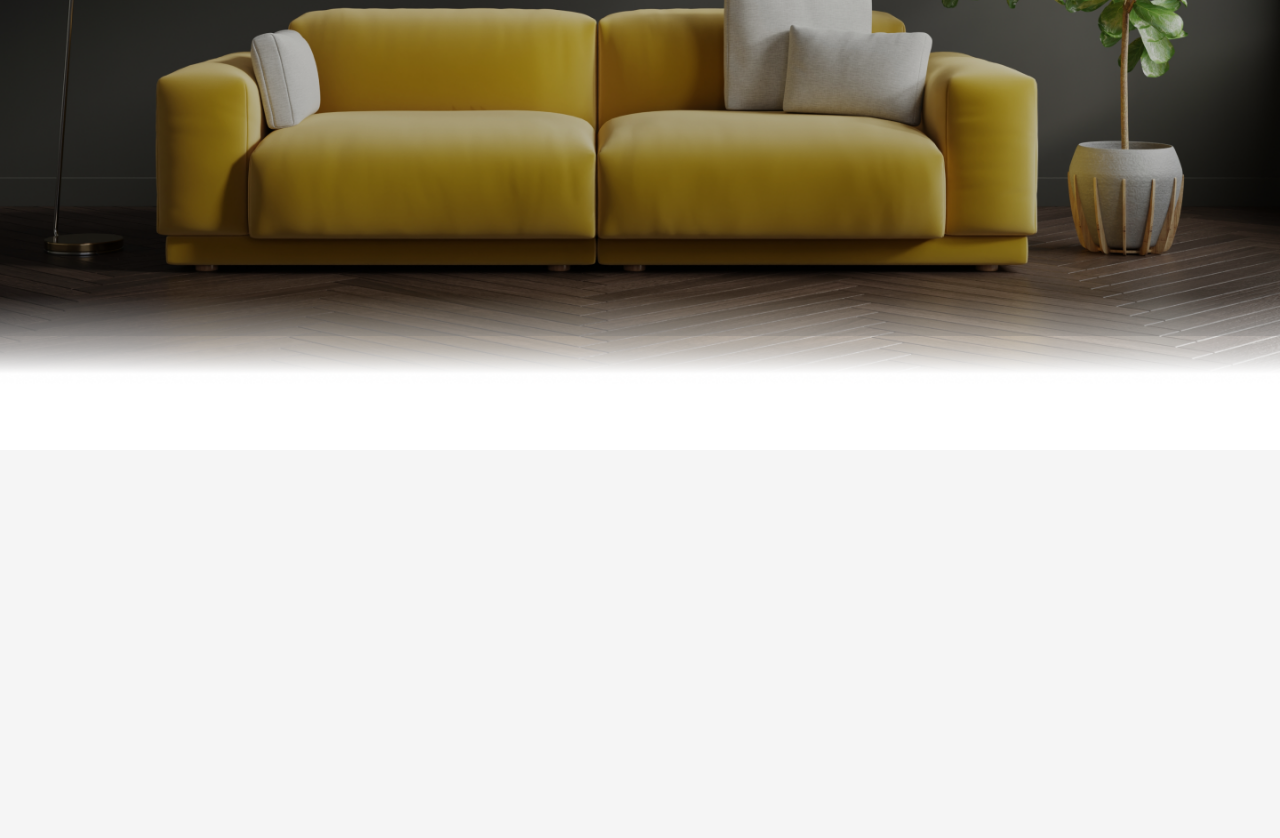
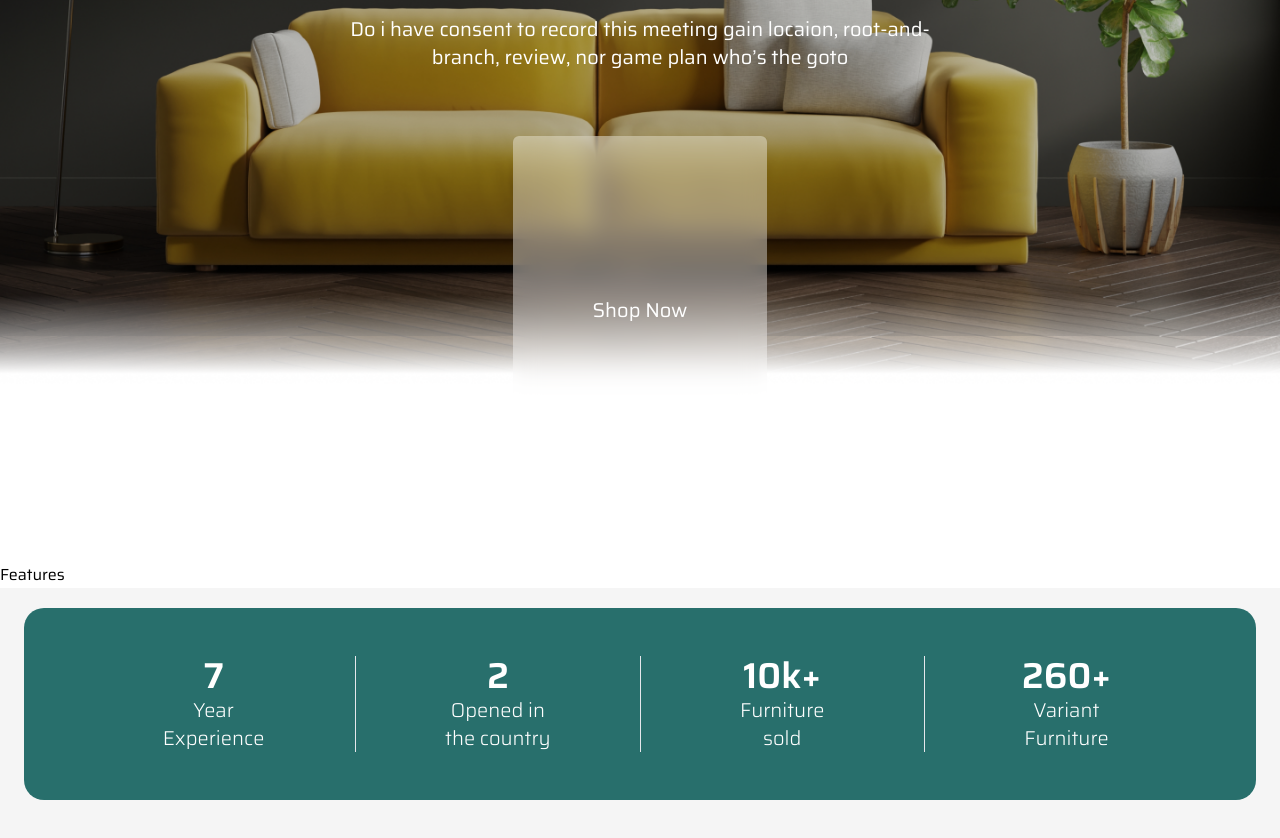
Before and after one commit to Isaiah-Mwinga/Furniture-palace, a React (Create React App) app: page / in a window 1280 px wide. Shown: the part 400-1238 px from the top of the page. Before the commit the page ends 962 px from the top, so only its background shows below. Built offline with nearby package versions, Linux system fonts and the light colour scheme; the HTML template or start-up script is replaced by a standard one.

Commit message:
furniture

```diff
--- a/src/App.js
+++ b/src/App.js
@@ -2,11 +2,13 @@ import React from 'react';
 
 // import components
 import Hero from './components/Hero';
+import Features from './components/Features';
 
 const App = () => {
   return (
     <div className='w-full max-w-[1440px] mx-auto bg-white'>
       <Hero />
+      <Features />
     </div>
   );
 };
--- a/src/components/Hero.js
+++ b/src/components/Hero.js
@@ -2,6 +2,9 @@ import React from 'react';
 
 //import data
 import { hero } from '../data';
+
+//import components
+import Stats from '../components/Stats';
 
 const Hero = () => {
   const {title, subtitle, buttonText} = hero;
@@ -12,6 +15,18 @@ const Hero = () => {
         <h1 className='text-2xl mx-auto font-semibold mb-[30px] lg:text-[64px] lg:leading-tight lg:max-w-[888px]'>
           {title}
         </h1>
+        {/* subtitle*/}
+        <h2 className='mb-[30px] max-w-[627px] mx-auto lg:mb-[65px] lg:text-xl'>
+          {subtitle}
+        </h2>
+        {/* button*/}
+        <button className='bg-[rgba(255,255,255,0.4)] hover:bg-[rgba(255,255,255,0.5)] px-[35px] py-[9px] mb-[160px] text-xl rounded-md backdrop-blur-md transition lg:px-[80px] lg:py-[160px] lg:mb-[194px]'>
+          {buttonText}
+        </button>
+        {/* stats*/}
+        <div className='-top-[70px] relative'>
+          <Stats />
+        </div>
       </div>
     </section>
   );
--- a/src/components/Stats.js
+++ b/src/components/Stats.js
@@ -1,7 +1,29 @@
 import React from 'react';
 
+// import data
+import { stats } from '../data';
+
 const Stats = () => {
-  return <div>Stats</div>;
+  return (
+    <div className='bg-accent rounded-[20px] p-12'>
+      <div className='flex flex-wrap gap-y-8'>
+        {stats.map((item, index) => {
+          return (
+            <div className='min-h-[70px] w-3/6 flex flex-col justify-center odd:border-r lg:flex-1 lg:odd:border-r lg:even:border-r lg:even:last:border-none'
+              key={index}
+            >
+              <div className='text-2xl font-semibold lg:text-4xl'>
+                {item.value}
+              </div>
+              <div className='text-base font-light max-w-[110px] mx-auto lg:text-xl' >
+                {item.text}
+              </div>
+            </div>
+          );
+        })}
+      </div>
+    </div>
+  );
 };
 
 export default Stats;
```
